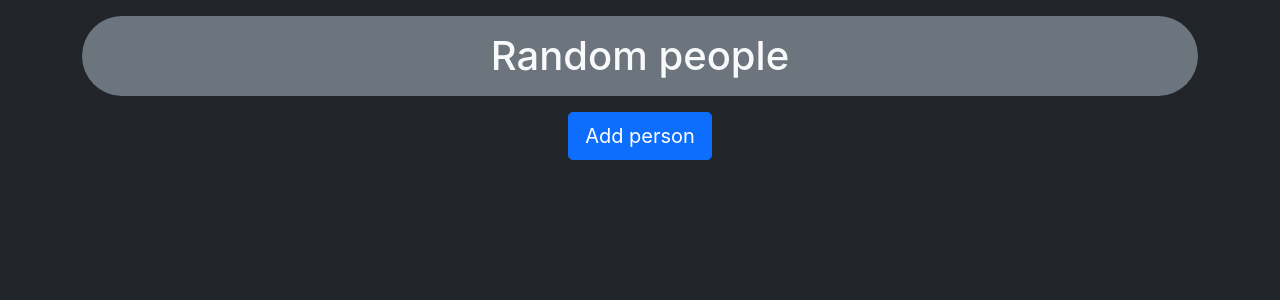
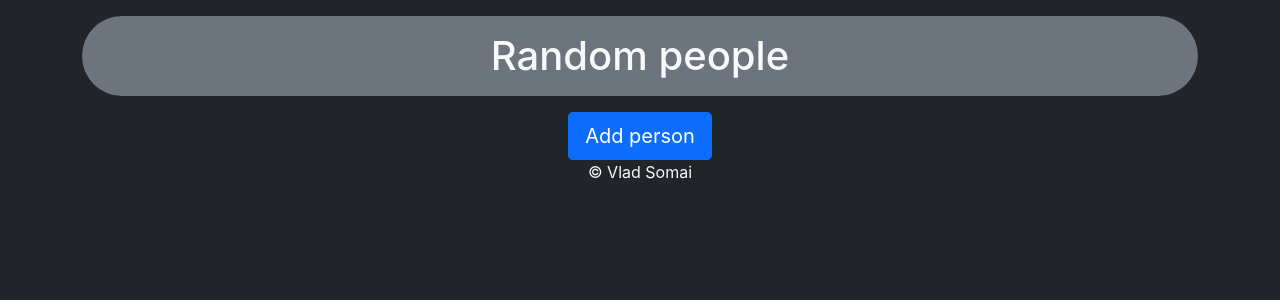
Before and after one commit to vladsomai/random_people_react, a React (Create React App) app: page / in a window 1280 px wide. Shown: the top 300 px of the page. Built offline with nearby package versions, Linux system fonts and the light colour scheme.

Commit message:
add copyright

```diff
--- a/src/App.js
+++ b/src/App.js
@@ -50,6 +50,9 @@ const App = () => {
           </table>
         </div>
       )}
+      <foot className='text-center fst-normal'>
+          <p className='text-light'>&copy; Vlad Somai</p>
+      </foot>
     </div>
   );
 };
```
